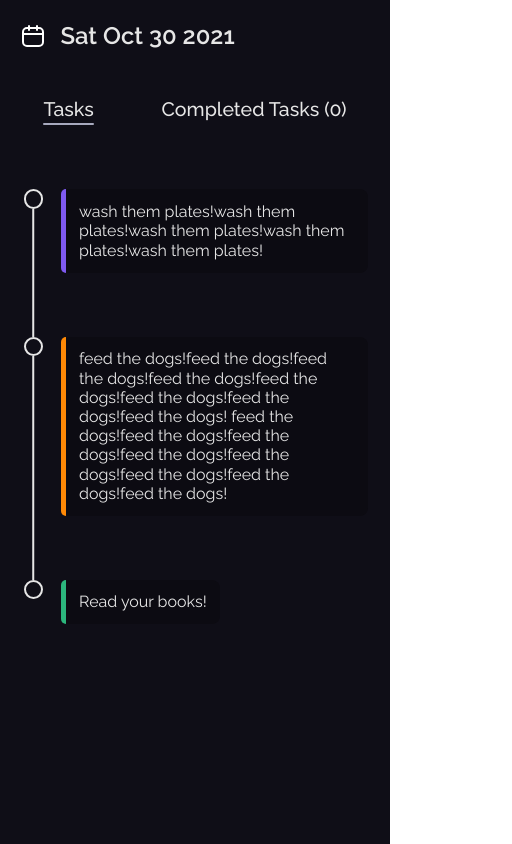
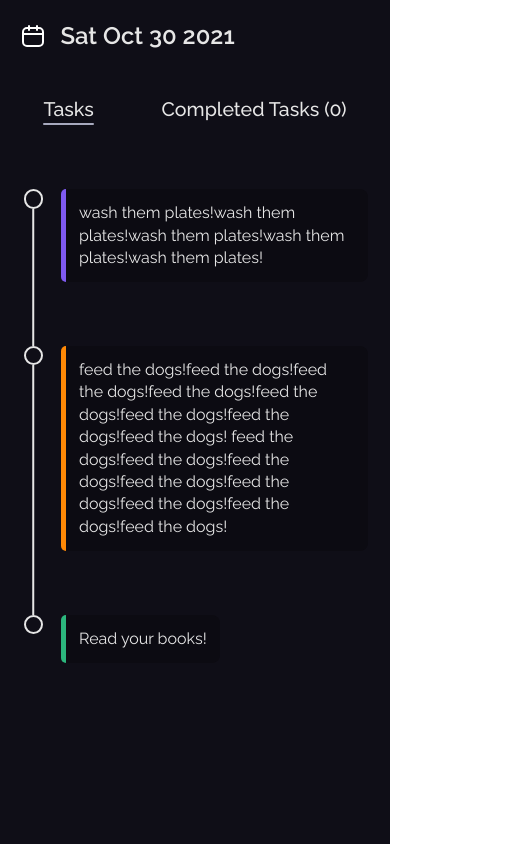
Before and after one commit to Adekxnle/checked, a React (Create React App) app: page / in a window 390 px wide. Shown: the whole page, 512 px wide, since content can reach past the window. Built offline with nearby package versions, Linux system fonts and the light colour scheme.

Commit message:
doing responsive shit and fixed new task page display

```diff
--- a/src/index.css
+++ b/src/index.css
@@ -25,6 +25,7 @@ body {
   margin: 0;
   min-height: 100vh;
   max-width: 100vw;
+  overflow-x: hidden;
   font-family: 'Raleway', sans-serif;
   -webkit-font-smoothing: antialiased;
   -moz-osx-font-smoothing: grayscale;
--- a/src/views/NewTask/index.js
+++ b/src/views/NewTask/index.js
@@ -19,7 +19,7 @@ function NewTask() {
   ];
 
   return (
-    <div className='new-task-page' style={{ visibility: isOpen ? 'visible' : 'hidden' }}>
+    <div className='new-task-page' style={{ display: isOpen ? 'block' : 'none' }}>
       <div className='new-task-header'>
         <div className='new-task-header-left'>
           <img src={NavIcon} alt='navigation icon' onClick={toggleIsOpen} />
--- a/src/views/Tasks/index.js
+++ b/src/views/Tasks/index.js
@@ -40,6 +40,7 @@ function Tasks() {
           );
         })}
       </ol>
+      <span></span>
     </div>
   ) : (
     <NoTask />
--- a/src/views/Tasks/style.css
+++ b/src/views/Tasks/style.css
@@ -92,7 +92,7 @@ label .task {
 
 .task p {
   margin: 0.8em 0.8em;
-  line-height: 1.2;
+  line-height: 1.4;
   text-overflow: ellipsis;
   overflow: hidden;
 }
```
